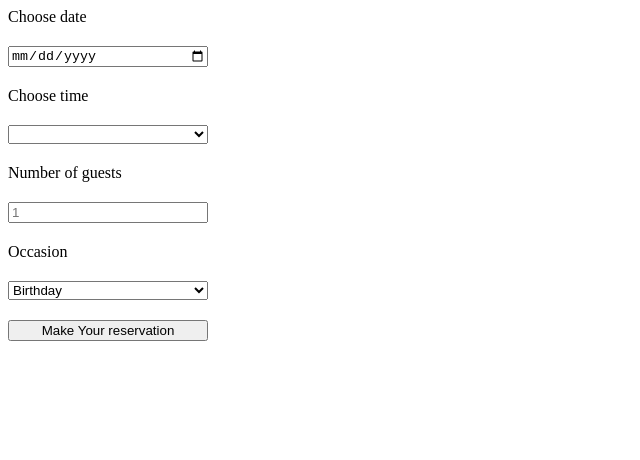
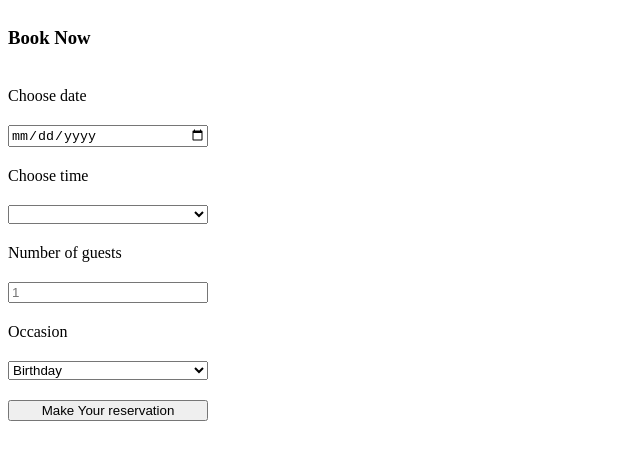
Before and after one commit to fravc/littlelemon, a React (Create React App) app: page /reservations in a window 1280 px wide. Shown: the top 460 px of the page, without its empty margins (0-640 px from the left). Built offline with nearby package versions, Linux system fonts and the light colour scheme.

Commit message:
included the unit test

```diff
--- a/src/BookingPage.js
+++ b/src/BookingPage.js
@@ -1,6 +1,6 @@
 import React, { useState, useReducer } from 'react';
 
-const bookingTimesReducer = (state, action) => {
+export const bookingTimesReducer = (state, action) => {
   switch (action.type) {
     case 'UPDATE_TIMES':
       // Update available times based on selected date (action.payload)
@@ -39,6 +39,7 @@ const BookingForm = ({ availableTimes, updateTimes }) => {
 
   return (
     <form style={{ display: 'grid', maxWidth: '200px', gap: '20px' }}>
+      <h3>Book Now</h3>
       <label htmlFor="res-date">Choose date</label>
       <input type="date" id="res-date" value={date} onChange={handleDateChange} />
       <label htmlFor="res-time">Choose time</label>
```
Also changed, not shown: 1 other file (tests, documents, lock files or other folders).
